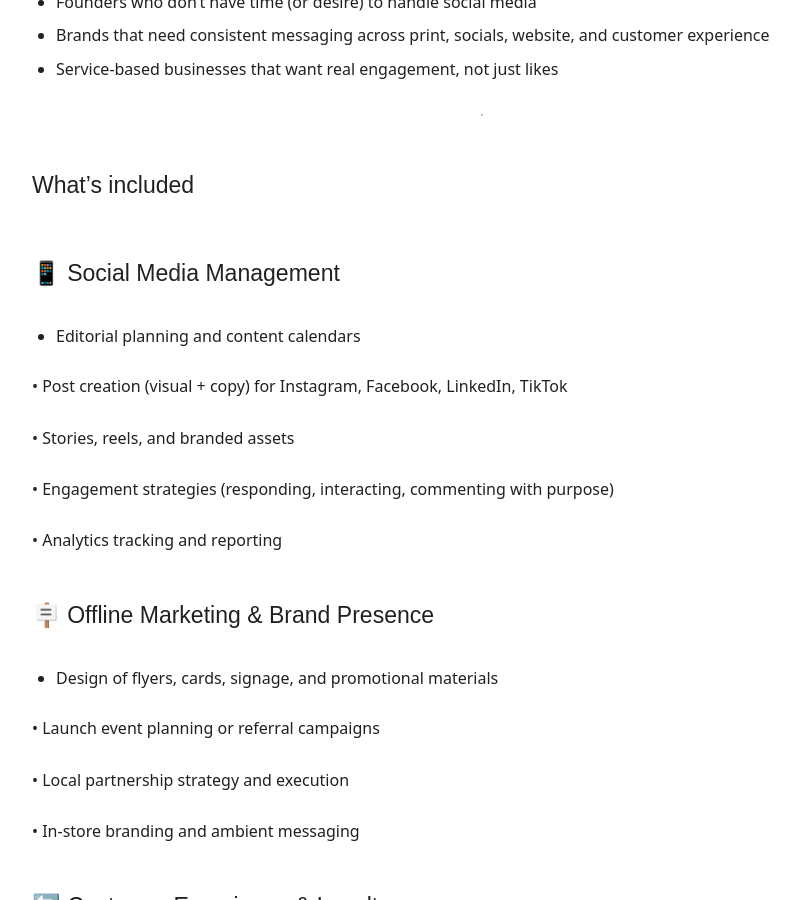
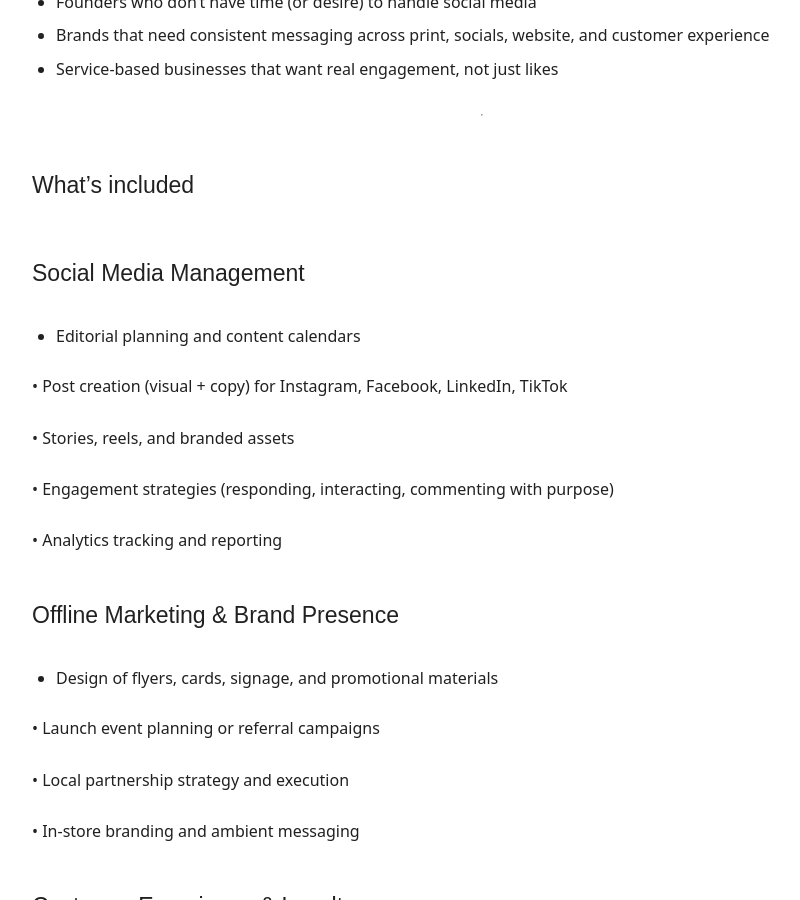
Before and after one commit to dvdsantamaria/doopux, a Jekyll site: the page built from solutions/comprehensive-digital-marketing.md, in a window 1280 px wide and 900 px high, scrolled down 1144 px. Shown: the whole window, without its empty margins (158-958 px from the left). Built offline with Jekyll 4.4.1, drawn with Linux system fonts in a browser that asks for light colours; some of the changed text lies outside the part shown.

```diff
--- a/solutions/comprehensive-digital-marketing.md
+++ b/solutions/comprehensive-digital-marketing.md
@@ -25,7 +25,7 @@ We manage your presence where it matters — and we make sure your message feels
 
 ### What’s included
 
-### 📱 Social Media Management
+### Social Media Management
 
 - Editorial planning and content calendars
 
@@ -37,7 +37,7 @@ We manage your presence where it matters — and we make sure your message feels
 
 • Analytics tracking and reporting
 
-### 🪧 Offline Marketing & Brand Presence
+### Offline Marketing & Brand Presence
 
 - Design of flyers, cards, signage, and promotional materials
 
@@ -47,7 +47,7 @@ We manage your presence where it matters — and we make sure your message feels
 
 • In-store branding and ambient messaging
 
-### 🔄 Customer Experience & Loyalty
+### Customer Experience & Loyalty
 
 - Mapping of the full customer journey (online + in-person)
 
@@ -57,7 +57,7 @@ We manage your presence where it matters — and we make sure your message feels
 
 • Scripts and templates for DM/email responses and service recovery
 
-### 💡 Innovation at the service of your customer
+### Innovation at the service of your customer
 
 - Implementation of smart tools like AI-based responders, booking automations, or customer feedback systems
 
```
